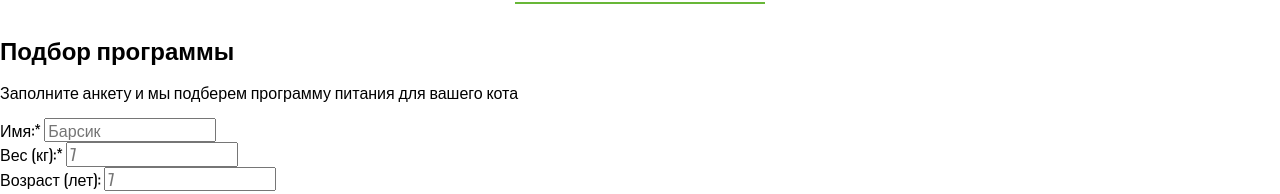
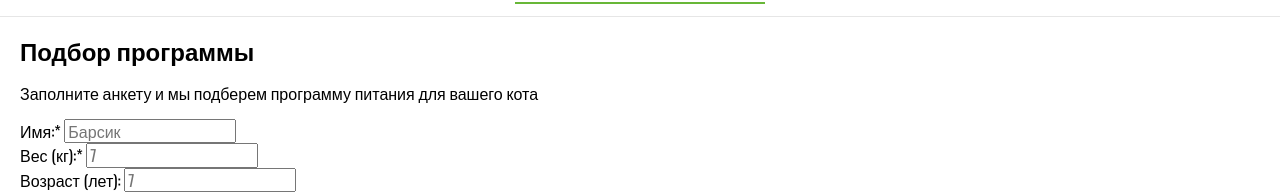
Before and after one commit to Dmitriy-Rassol/303691-cat-energy-18, a website: page source/form.html in a window 1280 px wide. Shown: the part 255-449 px from the top of the page. Drawn offline with nearby package versions, Linux system fonts and the light colour scheme; files that its build step writes are made by us from their sources; files whose address does not match are found by name.

Commit message:
Верстаем дальше

```diff
--- a/source/form.html
+++ b/source/form.html
@@ -35,10 +35,11 @@
 </header>
 <main>
   <section class="selection">
+    <div class="container">
       <div class="selection__wrapper">
-      <div class="title-block">
-        <h2 class="title-block__title">Подбор программы</h2>
-        <p class="title-block__text">Заполните анкету и мы подберем программу питания для вашего кота</p>
+        <div class="selection__heading">
+          <h2 class="selection__heading--title">Подбор программы</h2>
+          <p class="selection__heading--text">Заполните анкету и мы подберем программу питания для вашего кота</p>
         </div>
         <form action="https://echo.htmlacademy.ru" class="selection__form" method="get">
           <div class="fields__wrapper">
@@ -125,6 +126,7 @@
           </div>
         </form>
       </div>
+    </div>
   </section>
   <section class="cooperation">
     <div class="cooperation__wrapper">
--- /dev/null
+++ b/source/sass/selection.scss
@@ -0,0 +1,15 @@
+.selection {
+  border-top: 1px solid #e6e6e6;
+  &__wrapper {
+
+  }
+
+  &__heading {
+    &--title {
+
+    }
+    &--text {
+
+    }
+  }
+}
--- a/source/sass/style.scss
+++ b/source/sass/style.scss
@@ -1,4 +1,4 @@
-@import "header", "page-footer.scss", "add-catalog.scss", "catalog.scss", "cooperation.scss", "example.scss", "head-info.scss", "how-it-works.scss", "main-nav.scss", "program.scss";
+@import "header", "page-footer.scss", "add-catalog.scss", "catalog.scss", "cooperation.scss", "example.scss", "head-info.scss", "how-it-works.scss", "main-nav.scss", "program.scss", "selection.scss";
 @import url("https://fonts.googleapis.com/css?family=Oswald&display=swap");
 
 *,
```
Lines whose indentation alone changed are shown as unchanged.
